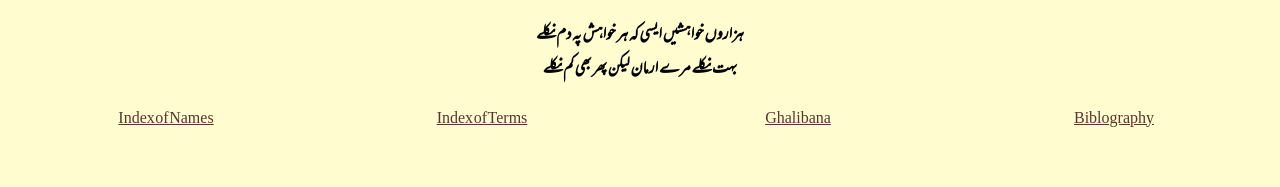
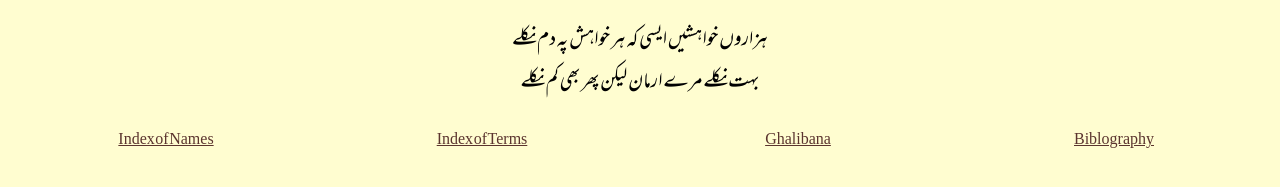
Before and after one commit to ishqDehlvi/Ghalib-reader, a plain HTML site: page index.html in a window 1280 px wide. Shown: the part 239-426 px from the top of the page. Drawn offline with Linux system fonts and the light colour scheme.

Commit message:
font changed

```diff
--- a/index.html
+++ b/index.html
@@ -11,7 +11,7 @@
     <img src="https://upload.wikimedia.org/wikipedia/commons/e/e0/Mirza_Ghalib_photograph.jpg" alt="alternatetext" style="width:200px" >
     <h1>مرزا &nbsp;   غالبؔ </h1>
     <div>
-      <h3>ہزاروں خواہشیں ایسی کہ ہر خواہش پہ دم نکلے </br>بہت نکلے مرے ارمان لیکن پھر بھی کم نکلے</h3>
+      <p>ہزاروں خواہشیں ایسی کہ ہر خواہش پہ دم نکلے </br>بہت نکلے مرے ارمان لیکن پھر بھی کم نکلے</p>
     </div>
 
     <div class="links">
--- a/style.css
+++ b/style.css
@@ -19,8 +19,9 @@ h1 {
     text-align: center;
 }
 
-h3 {
+p {
     text-align: center;
+    font-size: 23px;
 }
 
 div {
```
